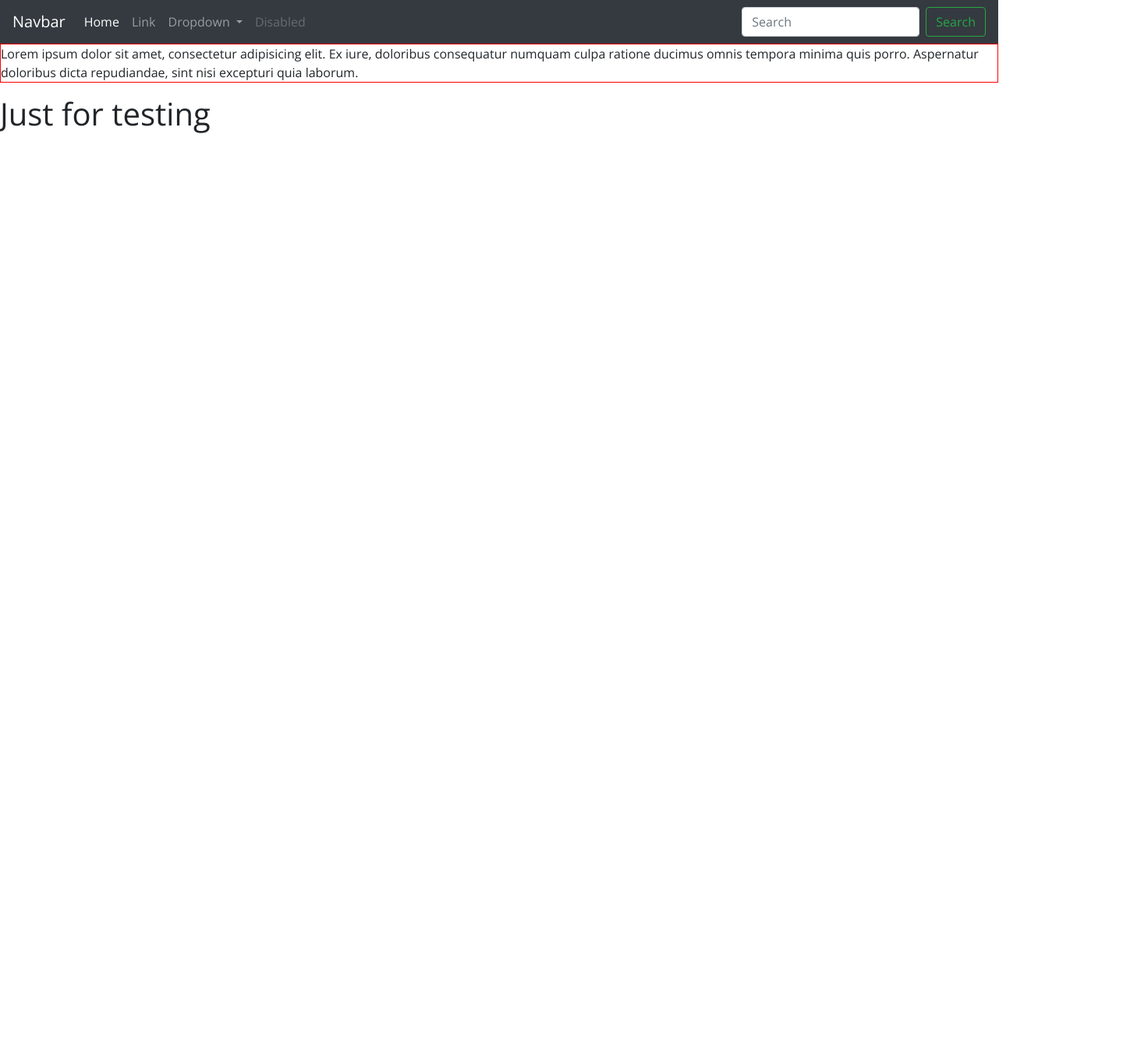
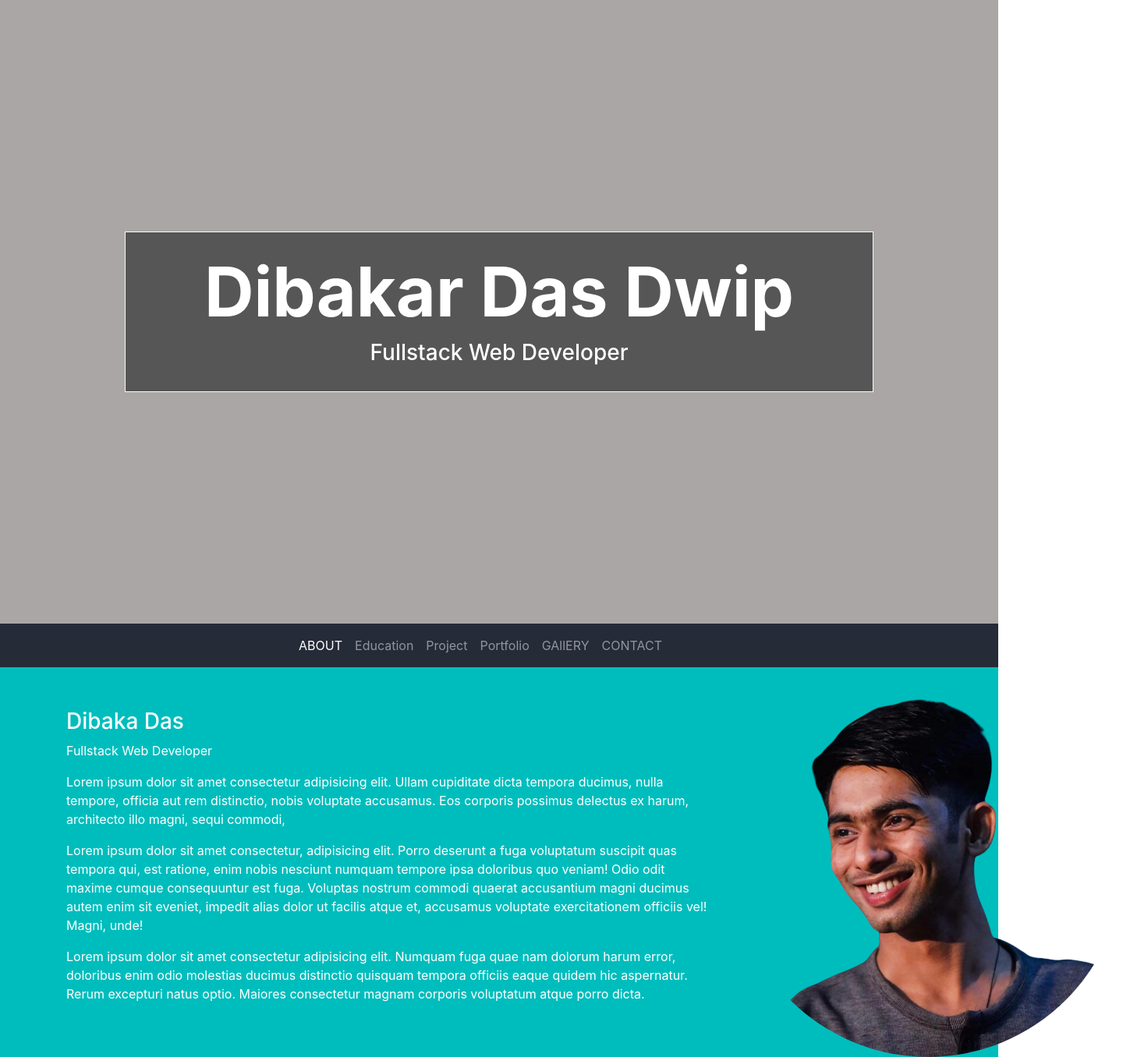
Before and after one commit to Dibakardasdwip/Dibakardasdwip.github.io, a plain HTML site: page index.html in a window 1280 px wide. Shown: the whole page at 78% size, 1440 px wide, since content can reach past the window. Before the commit the page ends 800 px from the top, so only its background shows below. Drawn offline with nearby package versions, Linux system fonts and the light colour scheme.

Commit message:
banner , navbar and about content

```diff
--- a/css/style.css
+++ b/css/style.css
@@ -1,7 +1,15 @@
-body {
-    font-family: 'Open Sans', sans-serif;
+.banner-container {
+    background-color: rgb(171, 166, 166);
 }
 
-p {
-    border: 1px solid red;
+.banner-column {
+    background-color: rgb(86, 86, 86);
 }
+
+.navbar-bg {
+    background-color: #262B38;
+}
+
+.about-container {
+    background-color: #00BDBD;
+}
--- a/index.html
+++ b/index.html
@@ -23,47 +23,83 @@
 </head>
 
 <body>
-    <nav class="navbar navbar-expand-lg navbar-dark bg-dark">
-        <a class="navbar-brand" href="#">Navbar</a>
+    <!-- banner section  -->
+    <section class="banner-container container-fluid">
+        <div class="row vh-100">
+            <div class="col-md-9 banner-column m-auto text-center text-white p-4 border border-light">
+                <h1 class="display-2 font-weight-bolder">Dibakar Das Dwip</h1>
+                <h3>Fullstack Web Developer</h3>
+            </div>
+
+        </div>
+    </section>
+
+    <!-- navbar section  -->
+    <nav class="navbar navbar-expand-lg navbar-dark navbar-bg">
+
         <button class="navbar-toggler" type="button" data-toggle="collapse" data-target="#navbarSupportedContent"
             aria-controls="navbarSupportedContent" aria-expanded="false" aria-label="Toggle navigation">
             <span class="navbar-toggler-icon"></span>
         </button>
 
         <div class="collapse navbar-collapse" id="navbarSupportedContent">
-            <ul class="navbar-nav mr-auto">
+            <ul class="navbar-nav m-auto pr-5">
                 <li class="nav-item active">
-                    <a class="nav-link" href="#">Home <span class="sr-only">(current)</span></a>
+                    <a class="nav-link" href="#About">ABOUT<span class="sr-only">(current)</span></a>
                 </li>
                 <li class="nav-item">
-                    <a class="nav-link" href="#">Link</a>
+                    <a class="nav-link" href="#Education">Education</a>
                 </li>
-                <li class="nav-item dropdown">
-                    <a class="nav-link dropdown-toggle" href="#" id="navbarDropdown" role="button"
-                        data-toggle="dropdown" aria-haspopup="true" aria-expanded="false">
-                        Dropdown
-                    </a>
-                    <div class="dropdown-menu" aria-labelledby="navbarDropdown">
-                        <a class="dropdown-item" href="#">Action</a>
-                        <a class="dropdown-item" href="#">Another action</a>
-                        <div class="dropdown-divider"></div>
-                        <a class="dropdown-item" href="#">Something else here</a>
-                    </div>
+
+                <li class="nav-item">
+                    <a class="nav-link" href="#Project">Project</a>
                 </li>
+
                 <li class="nav-item">
-                    <a class="nav-link disabled" href="#" tabindex="-1" aria-disabled="true">Disabled</a>
+                    <a class="nav-link" href="#Portfolio">Portfolio</a>
                 </li>
+
+
+                <li class="nav-item">
+                    <a class="nav-link" href="#Gallery">GAllERY</a>
+                </li>
+
+                <li class="nav-item">
+                    <a class="nav-link" href="#contact">CONTACT</a>
+                </li>
+
             </ul>
-            <form class="form-inline my-2 my-lg-0">
-                <input class="form-control mr-sm-2" type="search" placeholder="Search" aria-label="Search">
-                <button class="btn btn-outline-success my-2 my-sm-0" type="submit">Search</button>
-            </form>
         </div>
     </nav>
-    <p>Lorem ipsum dolor sit amet, consectetur adipisicing elit. Ex iure, doloribus consequatur numquam culpa ratione
-        ducimus omnis tempora minima quis porro. Aspernatur doloribus dicta repudiandae, sint nisi excepturi quia
-        laborum.</p>
-    <h1> Just for testing</h1>
+
+    <!-- about section  -->
+    <div class="about-container">
+        <div class="container">
+            <div class="row align-items-center justify-content-center">
+                <div class="col-md-9 py-5 text-white">
+                    <h3>Dibaka Das</h3>
+                    <p>Fullstack Web Developer</p>
+                    <p>Lorem ipsum dolor sit amet consectetur adipisicing elit. Ullam cupiditate dicta tempora ducimus,
+                        nulla tempore, officia aut rem distinctio, nobis voluptate accusamus. Eos corporis possimus
+                        delectus ex harum, architecto illo magni, sequi commodi,</p>
+                    <p>Lorem ipsum dolor sit amet consectetur, adipisicing elit. Porro deserunt a fuga voluptatum
+                        suscipit quas tempora qui, est ratione, enim nobis nesciunt numquam tempore ipsa doloribus quo
+                        veniam! Odio odit maxime cumque consequuntur est fuga. Voluptas nostrum commodi quaerat
+                        accusantium magni ducimus autem enim sit eveniet, impedit alias dolor ut facilis atque et,
+                        accusamus voluptate exercitationem officiis vel! Magni, unde!</p>
+                    <p>Lorem ipsum dolor sit amet consectetur adipisicing elit. Numquam fuga quae nam dolorum harum
+                        error, doloribus enim odio molestias ducimus distinctio quisquam tempora officiis eaque quidem
+                        hic aspernatur. Rerum excepturi natus optio. Maiores consectetur magnam corporis voluptatum
+                        atque porro dicta.</p>
+
+                </div>
+
+                <div class="col-md-3">
+                    <img src="/img/profile1-removebg-preview.png" alt="Dibakar" class="rounded-circle ">
+                </div>
+            </div>
+        </div>
+    </div>
 
     <!-- Optional JavaScript; choose one of the two! -->
 
```
Also changed, not shown: img/profile1-removebg-preview.png (added).
